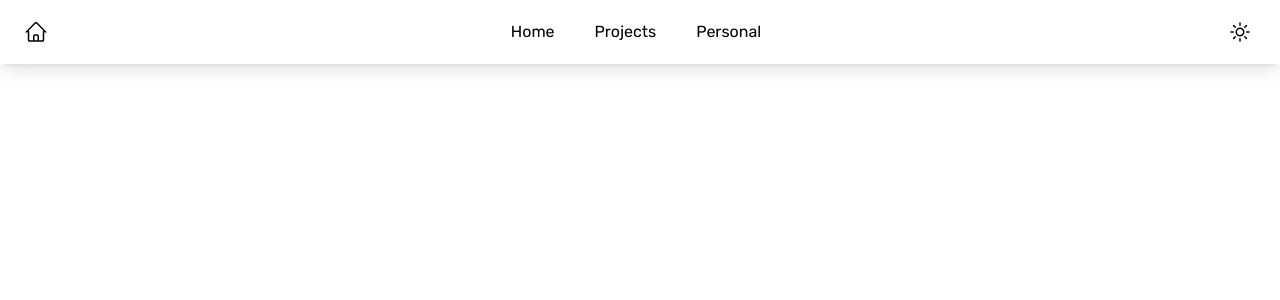
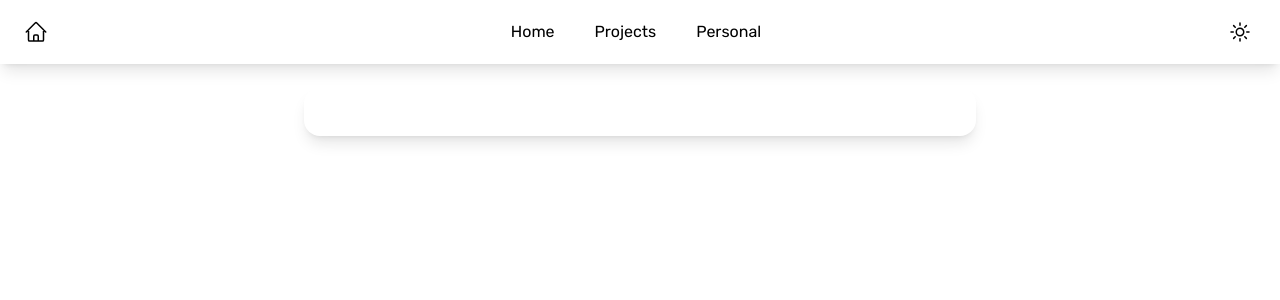
Before and after one commit to saul178/personal-website, a Vue app in the folder frontend/ui/: page /projects in a window 1280 px wide. Shown: the top 300 px of the page. Built offline with nearby package versions, Linux system fonts and the light colour scheme.

Commit message:
wip: progressing

```diff
--- a/frontend/ui/src/views/Projects.vue
+++ b/frontend/ui/src/views/Projects.vue
@@ -1 +1,22 @@
-<template></template>
+<!-- what to show from the github api
+name or full name not sure if this is for the repo or user
+description box of the repo
+created at, updated at or pushed at?
+commits??
+url hyperlink?
+
+at the top or bottom have total commits?
+
+-->
+
+<template>
+  <div class="flex flex-row">
+    <div class="flex flex-row w-full justify-center">
+      <div class="dark:bg-foreground rounded-2xl shadow-lg p-6 w-full max-w-2xl text-center">
+      </div>
+
+    </div>
+
+  </div>
+
+</template>
```
